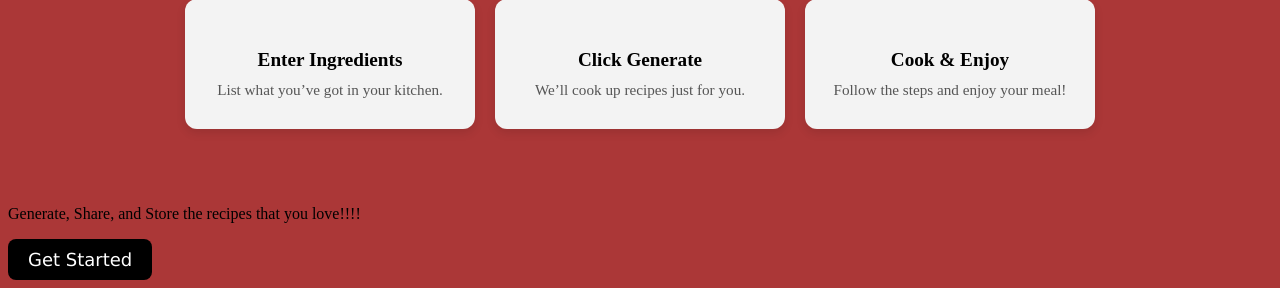
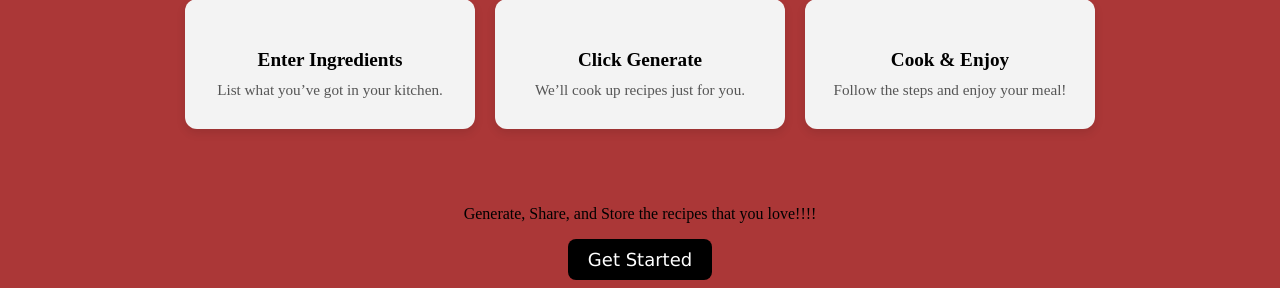
Before and after one commit to sudocanttype/CS-3354.002-Team-5, a Flask app: page / in a window 1280 px wide. Shown: the part 607-895 px from the top of the page. Run offline with Flask 3, Linux system fonts and the light colour scheme.

Commit message:
edited landing page

```diff
--- a/templates/practicelandingwebpage.html
+++ b/templates/practicelandingwebpage.html
@@ -131,13 +131,14 @@
 		</div>
 	</nav>
 	<section class="hero">
-    		<h1>Welcome to NomNom Bites</h1>
+    	<h1>Welcome to NomNom Bites</h1>
 		<h2>Turn your pantry into a meal masterpiece</h2>
 		<p>Enter the ingredients you have, and we’ll whip up delicious recipes in seconds.</p>
+
 	</section>
 
 	<section class="how-it-works">
-	    <h2>How It Works</h2>
+		<h2>How It Works</h2>
 	    <div class="card-container">
 
 	      <div class="card">
@@ -161,11 +162,11 @@
 	    </div>
 	</section>
 
-    	<section>
-        	<p>Generate, Share, and Store the recipes that you love!!!!</p>
+    <section style="text-align: center;">
+        <p>Generate, Share, and Store the recipes that you love!!!!</p>
 		<a href="{{ url_for('loginpage') }}">
-        		<button class="fancy-button">Get Started</button>
+        	<button class="fancy-button">Get Started</button>
 		</a>
-    	</section>
+    </section>
 </body>
 </html>
```
